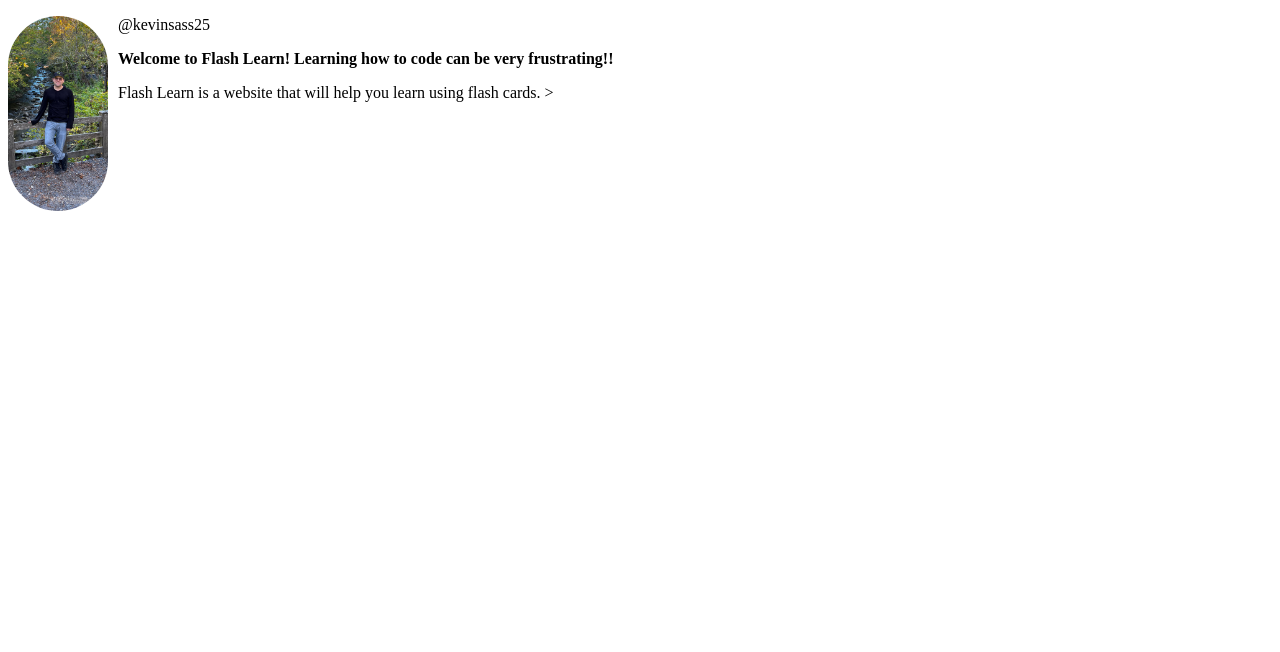
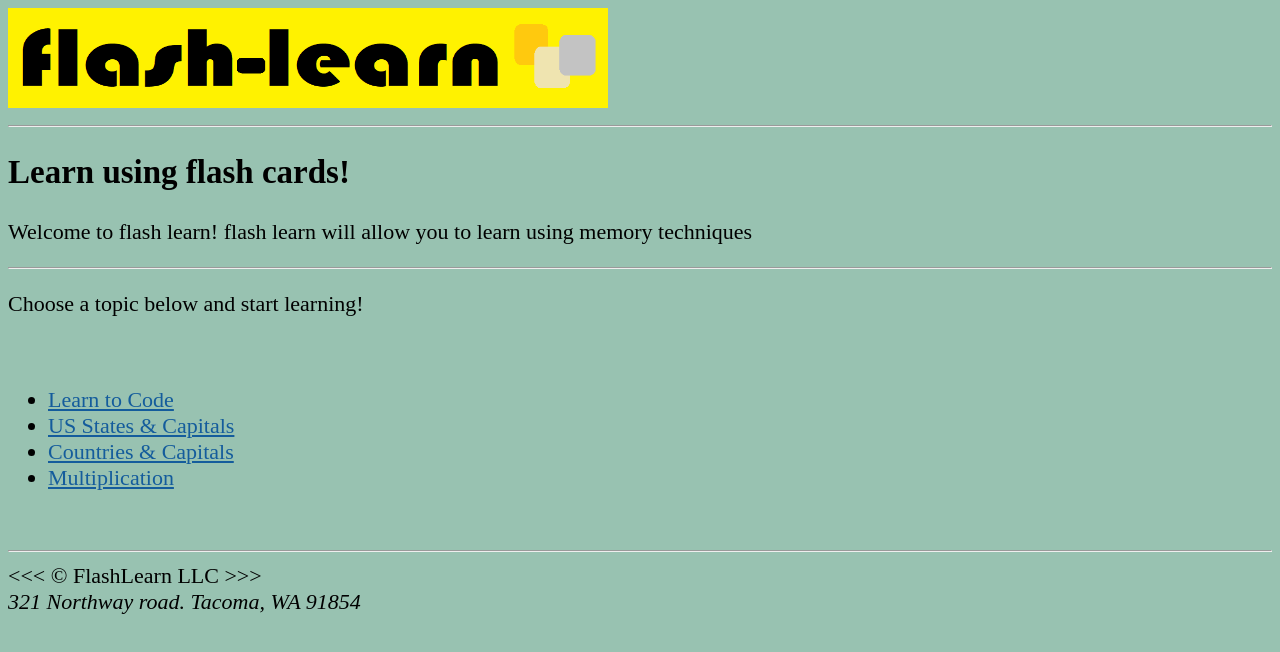
Before and after one commit to ik3vin91/flash-learn, a plain HTML site: page index.html in a window 1280 px wide. Drawn offline with Linux system fonts and the light colour scheme.

Commit message:
Added a whole bunch of stuffsss

```diff
--- a/index.html
+++ b/index.html
@@ -1,27 +1,59 @@
 <!DOCTYPE html>
 <html lang="En">
-    <Head>
 
-            <title>Flash Learn</title>
-            <style>
-                img {
-                    width: 100px;
-                    border-radius: 50px;
-                    float: left;
-                    margin-right: 10px;
-                }
 
-                p.title {
-                    font-weight: bold ;
-                }
-            </style>
-    </Head>
+
+
+<head>
+    <meta charset="utf-8">
+    <meta name="author" content="Kevin">
+    <meta name="description" content="This page will help you learn the good old fashoned way, with flash cards!">
+    <title>Flash Learn</title>
+    <link rel="icon" href="assets/fl-icon-fixed.jpg" type="image/x-icon">
+    <link rel="stylesheet" href="main.css" type="text/css">
+</head>
+
+    <!--REMEMBER TO ADD LINKS TO TOPICS FOR LEARNING-->
+
+
     <body>
-        <img src="assets/me.jpg" alt="This image can not be displayed.">
-        <p class="username">@kevinsass25</p>
-        <P class="title">Welcome to Flash Learn! Learning how to code can be very frustrating!!</P>
+        <img src="assets/flash-learn-logo.png" alt="Flash Learn Logo"
+        title="I am Learning!" width="600" height="100">
 
-        Flash Learn is a website that will help you learn using flash cards.
->
+
+                    <hr>
+
+        <h2>Learn using flash cards!</h2>
+
+        <p>Welcome to flash learn! flash learn will allow you to learn using memory techniques</p>
+
+                    <hr>
+
+        <p> Choose a topic below and start learning!</p>
+
+                    <br>
+        <ul>
+            <li> <a href="learn-to-code.html">Learn to Code</a></li>
+            <li> <a href="us-states-and-capitals.html">US States & Capitals</a></li>
+            <li> <a href="countries-and-capitals.html">Countries & Capitals</a></li>
+            <li> <a href="multiplication.html">Multiplication</a></li>
+        </ul>
+
+
+
+
+
+                    <br>
+                    <hr>
+            &lt;&lt;&lt; &copy; FlashLearn LLC &gt;&gt;&gt;
+     <address>321 Northway road. Tacoma, WA 91854</address>
+
+
+
+
+
+
     </body>
+
+
 </html>
--- /dev/null
+++ b/main.css
@@ -0,0 +1,15 @@
+html {
+    font-size: 22px
+}
+body {
+    background-color: rgb(152, 194, 177)
+}
+a {
+    color: rgb(20, 92, 156);
+}
+a:visited {
+    color: rgb(40, 3, 75);
+}
+a:hover, a:active {
+    color:rgb(100, 100, 99)
+}
```
Also changed, not shown: countries-and-capitals.html (added, +20 -0 lines), learn-to-code.html (added, +20 -0 lines), multiplication.html (added, +20 -0 lines), us-states-and-capitals.html (added, +20 -0 lines), assets/fl-icon-fixed.jpg (added), assets/fl-icon.jpg (added), assets/flash-learn-logo.png (added).
